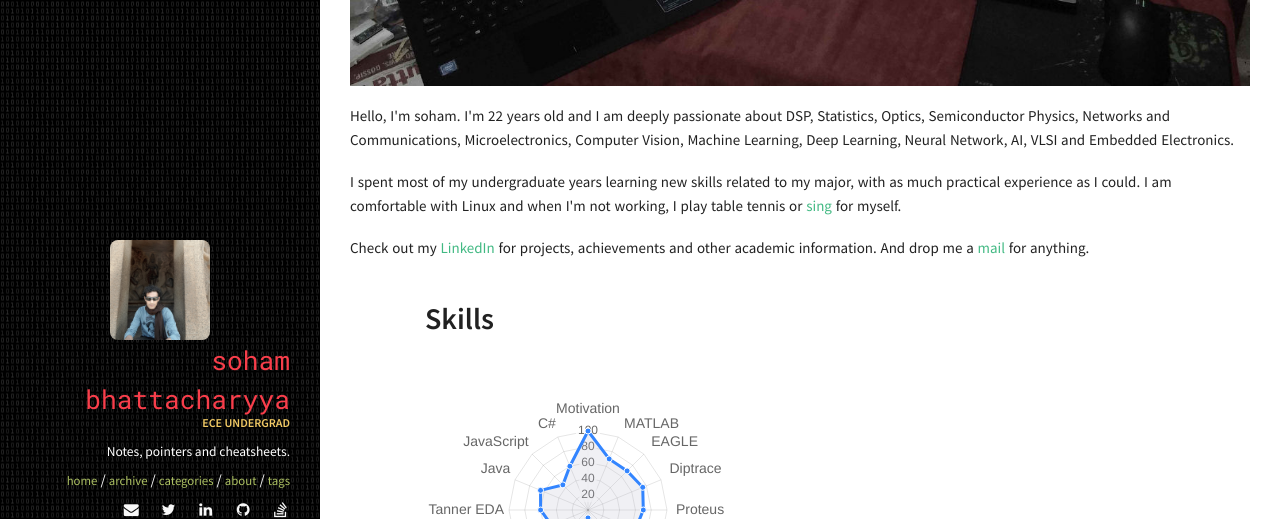
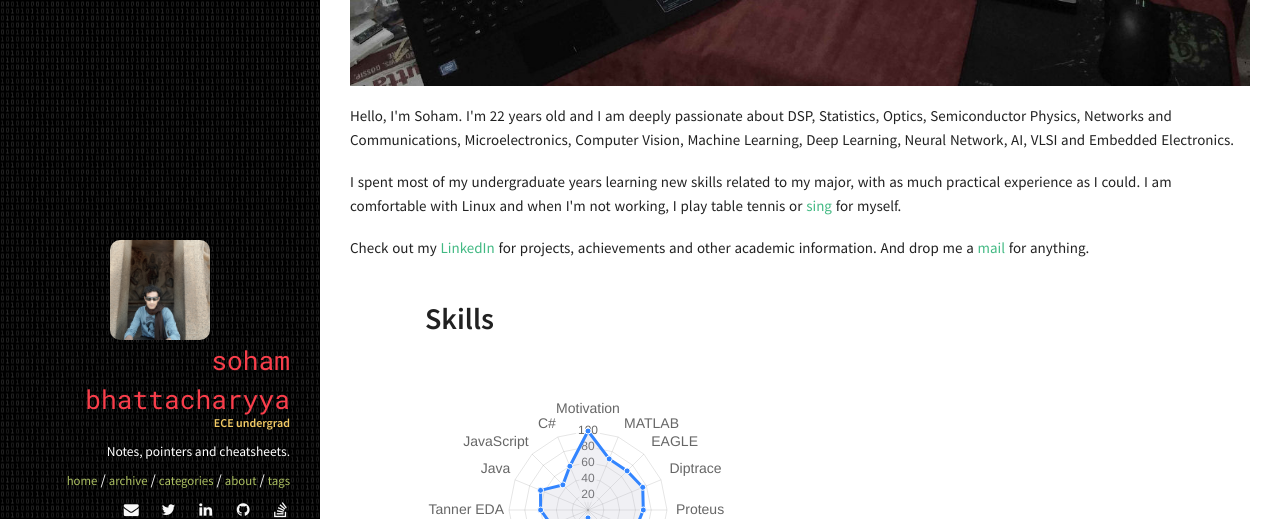
Before and after one commit to sohambhattacharyya/sohambhattacharyya.github.io, a Jekyll site: the page built from resume.html, in a window 1280 px wide. Shown: the part 629-1148 px from the top of the page. Built offline with Jekyll 4.4.1, drawn with Linux system fonts in a browser that asks for light colours; nearby versions of some CDN libraries.

Commit message:
Updated owner.job.

```diff
--- a/_config.yml
+++ b/_config.yml
@@ -36,7 +36,7 @@ kramdown:
 owner:
   name: Soham Bhattacharyya
   avatar: profile.jpg
-  job: "ECE Undergrad"
+  job: "ECE undergrad"
   bio: "Notes, pointers and cheatsheets."
   email: soham1.618@gmail.com
   disqus-shortname: sohambhattacharyya
--- a/_includes/sections/about.html
+++ b/_includes/sections/about.html
@@ -3,7 +3,7 @@
 <div>
 	<p><img src="{{ site.baseurl }}/img/cover.jpg" alt="Soham's workstation" /></p>
 
-	<p> Hello, I'm soham. I'm 22 years old and I am deeply passionate about DSP, Statistics, Optics, Semiconductor Physics, Networks and Communications, Microelectronics, Computer Vision, Machine Learning, Deep Learning, Neural Network, AI, VLSI and Embedded Electronics.</p>
+	<p> Hello, I'm Soham. I'm 22 years old and I am deeply passionate about DSP, Statistics, Optics, Semiconductor Physics, Networks and Communications, Microelectronics, Computer Vision, Machine Learning, Deep Learning, Neural Network, AI, VLSI and Embedded Electronics.</p>
 
 	<p> I spent most of my undergraduate years learning new skills related to my major, with as much practical experience as I could. I am comfortable with Linux and when I'm not working, I play table tennis or <a href="https://soundcloud.com/sohambhattacharyya" target="_blank">sing</a> for myself.</p>
 
--- a/_sass/pages/_layout.scss
+++ b/_sass/pages/_layout.scss
@@ -22,7 +22,7 @@
   color: #F8F8F8;
   padding: 0 30px;
   .avatar {
-    border-radius: 8%;
+    border-radius: 10%;
     width: 100px;
     height: 100px;
     float: none;
@@ -39,7 +39,7 @@
     color: #f3cb65;
     font-size: 0.8em;
     font-weight: 700;
-    text-transform: uppercase;
+
     margin: -5px auto 10px;
   }
   .author_bio {
```
